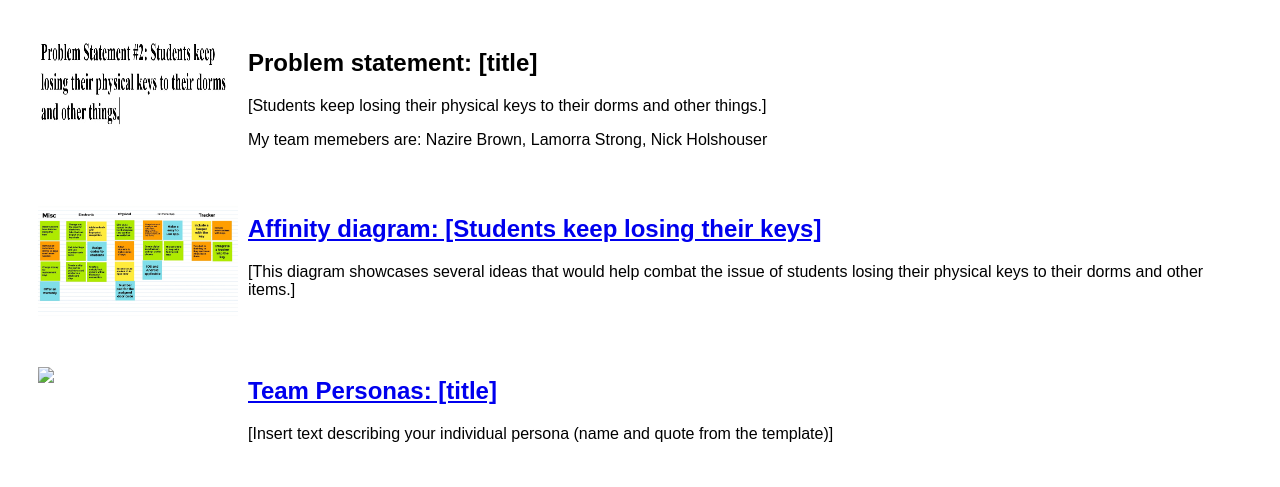
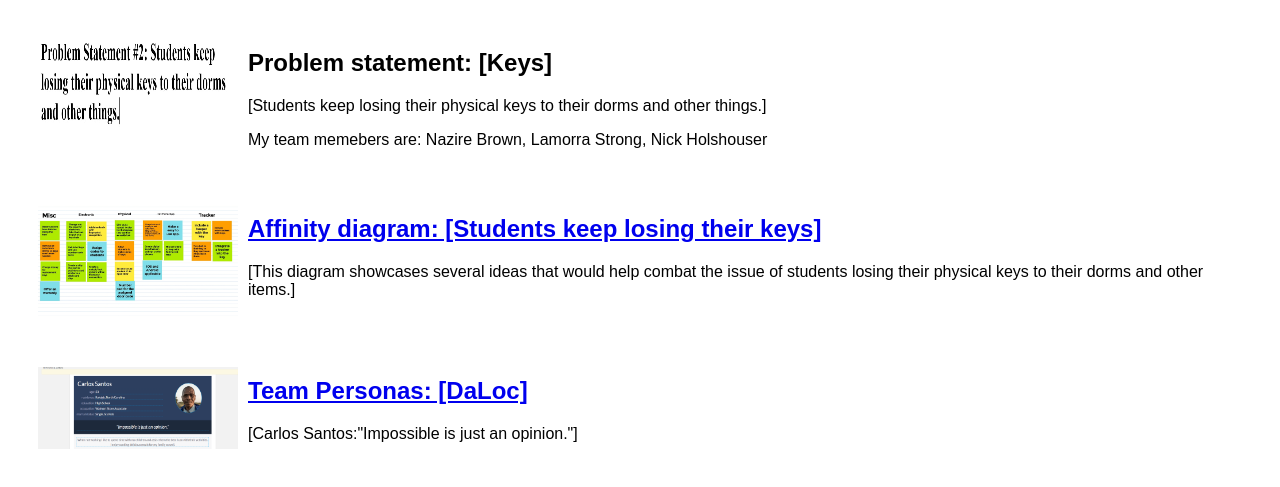
Before and after one commit to IsaiahMayrant768/IsaiahMayrant768, a plain HTML site: page index.html in a window 1280 px wide. Shown: the part 87-574 px from the top of the page. Drawn offline with Linux system fonts and the light colour scheme.

Commit message:
Update index.html

```diff
--- a/index.html
+++ b/index.html
@@ -9,7 +9,7 @@
   <section class="assign">
 <img src="problemstatement.jpg" />
 <section class="assign-det">
-<h2>Problem statement: [title]</h2>
+<h2>Problem statement: [Keys]</h2>
 <p>
 [Students keep losing their physical keys to their dorms and other things.]
 </p>
@@ -30,11 +30,11 @@
 </section>
   <!-- Personas assignment -->
 <section class="assign">
-<img src="images/my-persona.jpg" />
+<img src="my-persona.png" />
 <section class="assign-det">
-<a href="files/all-personas.pdf"><h2>Team Personas: [title]</h2></a>
+<a href="all-personas.pdf"><h2>Team Personas: [DaLoc]</h2></a>
 <p>
-[Insert text describing your individual persona (name and quote from the template)]
+[Carlos Santos:"Impossible is just an opinion."]
 </p>
 </section>
 </section>
```
